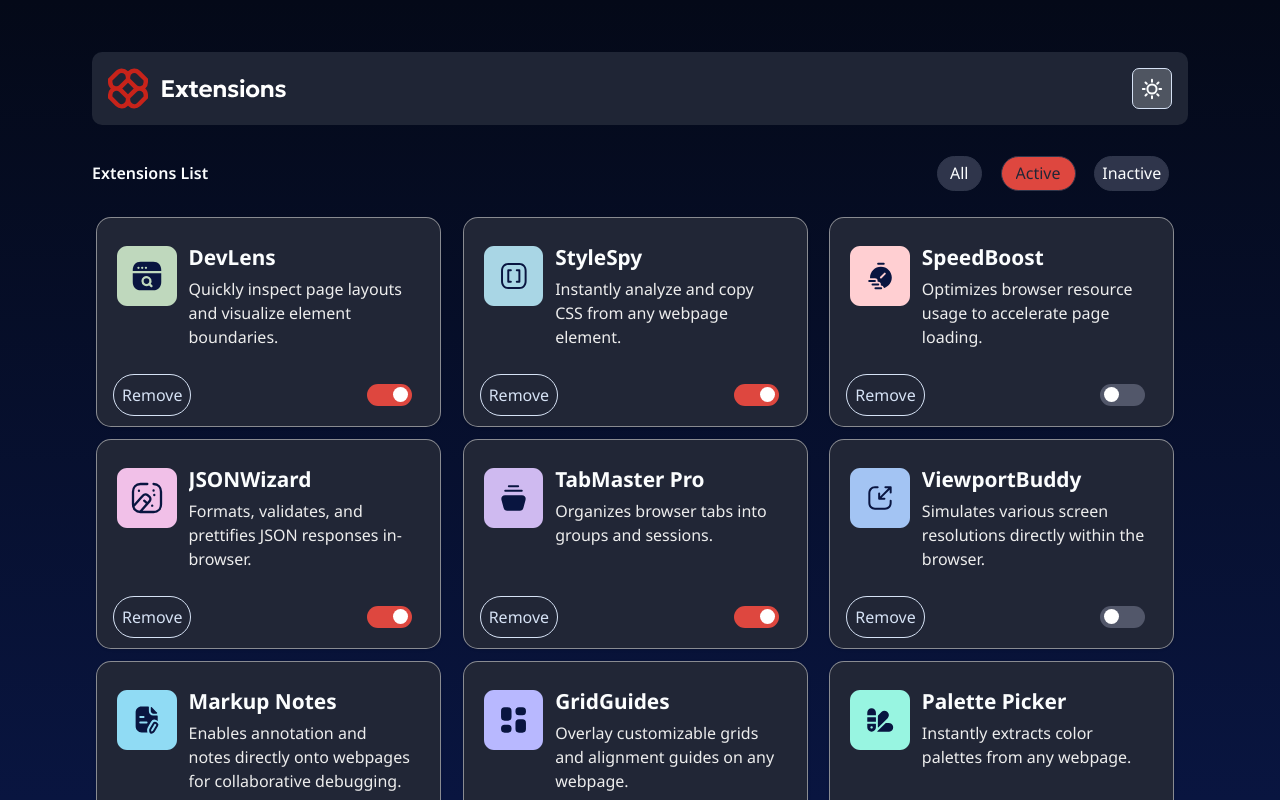
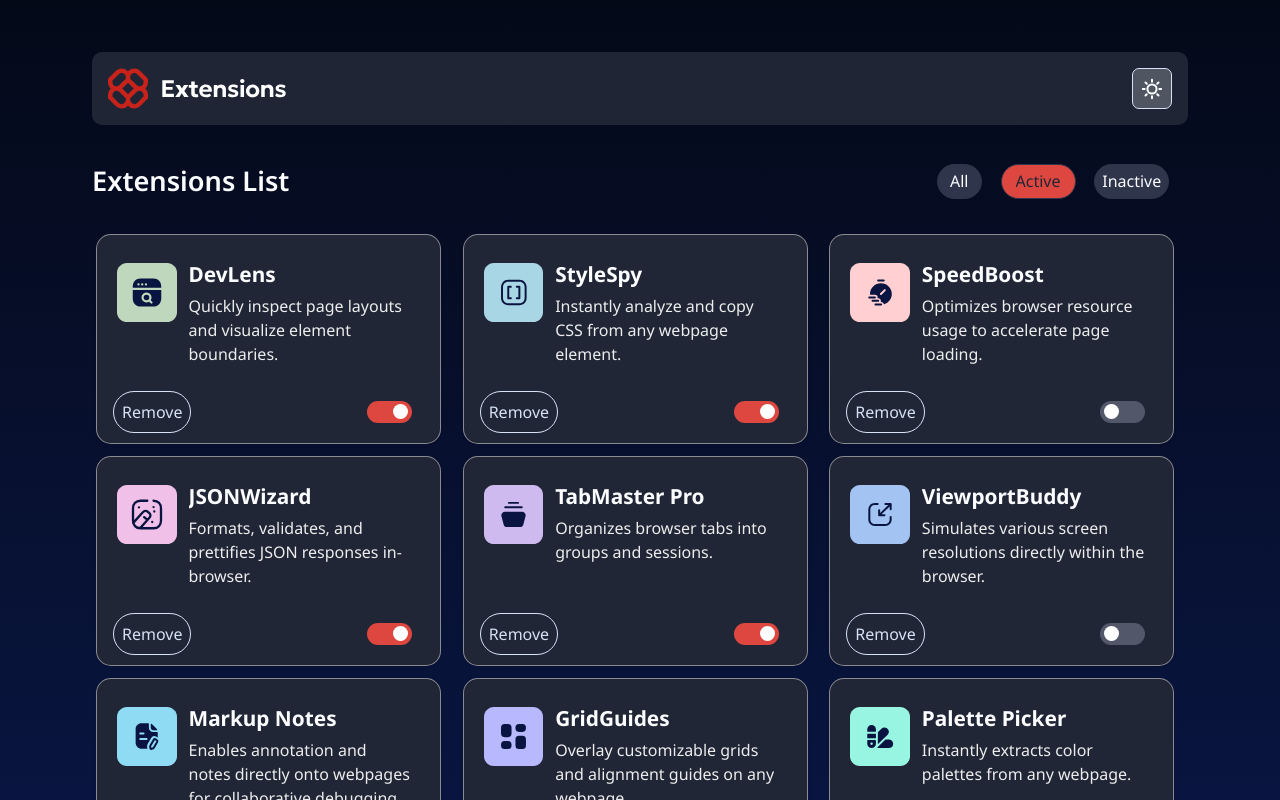
Before and after one commit to ItaloDev-Marcelo/browswer-extensions-challage, a React (Vite) app: page / in a window 1280 px wide. Built offline with nearby package versions, Linux system fonts and the light colour scheme.

Commit message:
corrigindo tamanho do h1

```diff
--- a/src/App.css
+++ b/src/App.css
@@ -27,6 +27,11 @@ body {
   font-optical-sizing: auto;
   font-style: normal;
   font-variation-settings:"wdth" 100;
+}
+
+h1 {
+  font-size: 1.7em;
+  font-weight: 600;
 }
 
 
@@ -145,6 +150,8 @@ ul  > .tab {
 .mode
 article {
   background: var(--Neutral-0);
+
+ border: 1px solid hsla(0, 0%, 78%, 0.541);
 }
 
 .mode
--- a/src/components/tabbar.tsx
+++ b/src/components/tabbar.tsx
@@ -8,7 +8,7 @@ export default function Tabar({SelectOptions, activeNavItem}: TabProps) {
     return (
          <div className="flex flex-col justify-center my-7 md:my-0 text-center
          md:flex-row md:items-center md:justify-between md:mx-15 ">
-            <h1 className="my-4 text-[2.2em] font-semibold">Extensions List</h1>
+            <h1 className="my-4 ">Extensions List</h1>
             <nav>
                 <ul className="flex justify-evenly md:w-[270px] xl:-pl-2 ">
                     <li className={activeNavItem === 'all' ? 'tab active' : 'tab'} onClick={() => SelectOptions('all')}><a href="#">All</a></li>
```
